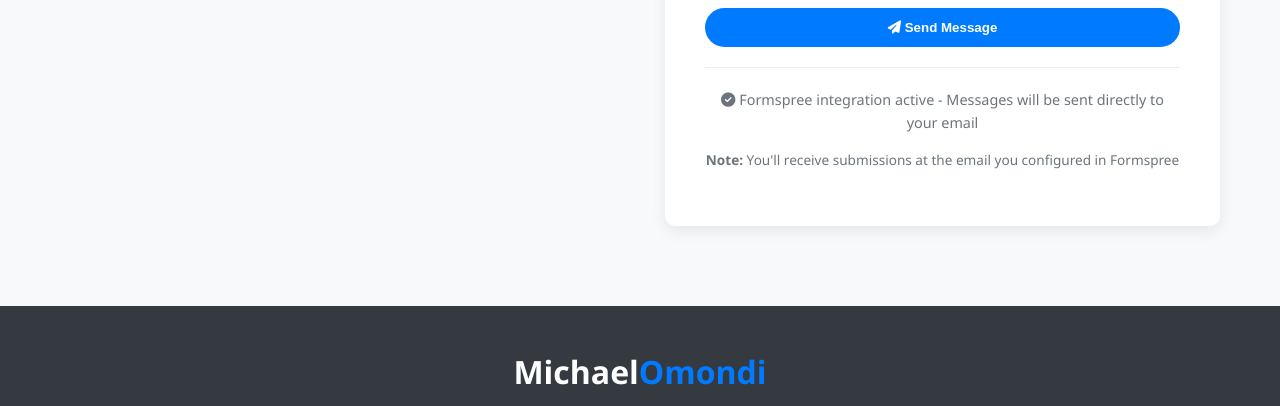
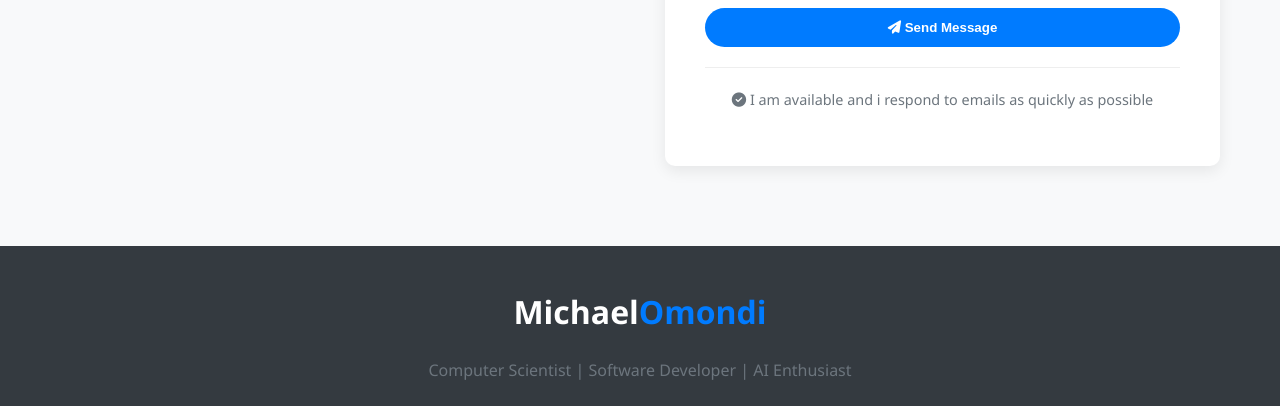
Before and after one commit to MIKE2634/portfolio, a plain HTML site: page index.html in a window 1280 px wide. Shown: the part 5536-5942 px from the top of the page. Drawn offline with Linux system fonts and the light colour scheme.

```diff
--- a/index.html
+++ b/index.html
@@ -965,10 +965,7 @@
           </form>
 
           <div class="form-note">
-            <p><i class="fas fa-check-circle"></i> Formspree integration active - Messages will be sent directly to your email</p>
-            <p style="margin-top: 10px; font-size: 0.85rem;">
-              <strong>Note:</strong> You'll receive submissions at the email you configured in Formspree
-            </p>
+            <p><i class="fas fa-check-circle"></i> I am available and i respond to emails as quickly as possible</p>
           </div>
         </div>
       </div>
```
